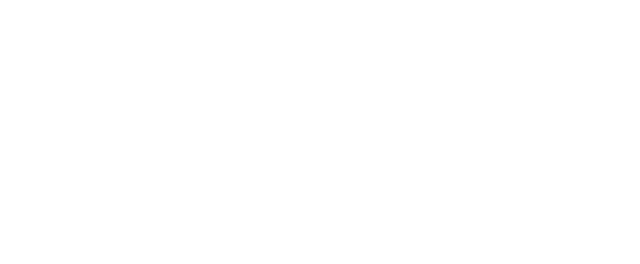
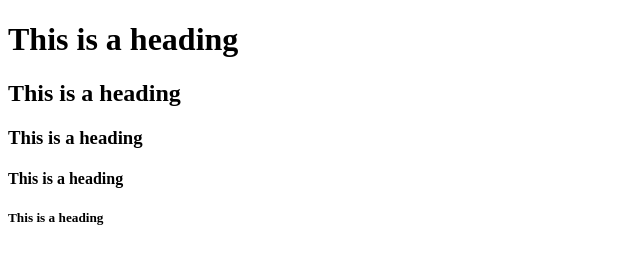
Before and after one commit to shaurya-jain23/crap-portfolio, a plain HTML site: page index.html in a window 1280 px wide. Shown: the whole page, without its empty margins (0-640 px from the left). Drawn offline with Linux system fonts and the light colour scheme.

Commit message:
added headings to index file

```diff
--- a/index.html
+++ b/index.html
@@ -7,6 +7,10 @@
     <title>crap-portfolio</title>
 </head>
 <body>
-
+    <h1>This is a heading</h1>
+    <h2>This is a heading</h2>
+    <h3>This is a heading</h3>
+    <h4>This is a heading</h4>
+    <h5>This is a heading</h5>
 </body>
 </html>
```
